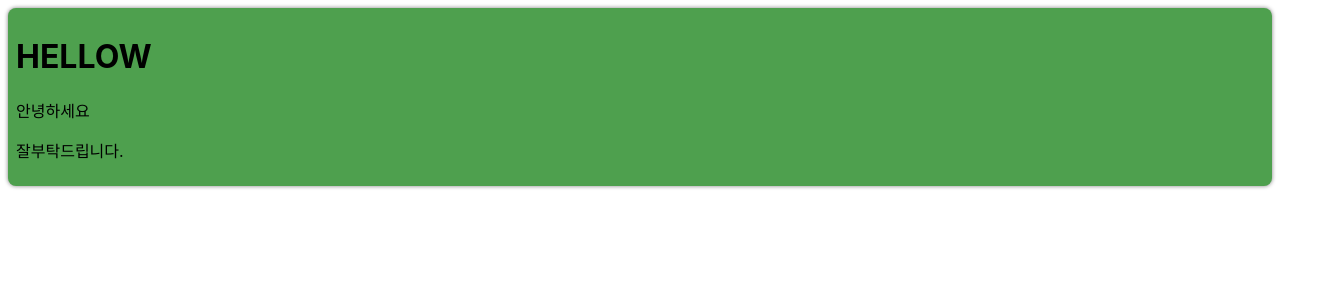
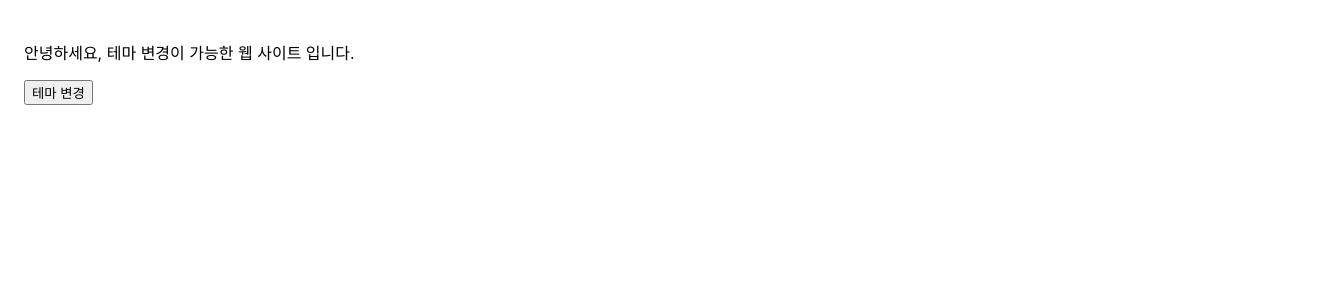
Before and after one commit to shekdns/react, a React (Create React App) app in the folder my-app/: page / in a window 1280 px wide. Shown: the top 300 px of the page, 1328 px wide, since content can reach past the window. Built offline with nearby package versions, Linux system fonts and the light colour scheme.

Commit message:
2022/07/26 context study

```diff
--- /dev/null
+++ b/my-app/src/chapter_14/DarkOrLight.jsx
@@ -0,0 +1,23 @@
+import { useState, useCallback } from "react";
+import MainContent from "./MainContent";
+import ThemeContext from "./ThemeContext";
+
+function DarkOrLight( props ) {
+  const[ theme, setTheme ] = useState( "light" );
+
+  const toggleTheme = useCallback(() => {
+    if( theme == "light" ) {
+      setTheme( "dark" );
+    } else if( theme == "dark" ) {
+      setTheme( "light" );
+    }
+  }, [theme]);
+
+  return (
+    <ThemeContext.Provider value={{ theme, toggleTheme }} >
+      <MainContent />
+    </ThemeContext.Provider>
+  )
+}
+
+export default DarkOrLight;
--- /dev/null
+++ b/my-app/src/chapter_14/MainContent.jsx
@@ -0,0 +1,23 @@
+import { useContext } from "react";
+import ThemeContext from "./ThemeContext";
+
+function MainContent( props ) {
+  const { theme, toggleTheme } = useContext( ThemeContext );
+
+  return (
+    <div
+      style={{
+        width: "100vw",
+        height: "100vh",
+        padding: "1.5rem",
+        backgroundColor: theme == "light" ? "white" : "black",
+        color: theme == "light" ? "black" : "white"
+      }}
+    >
+      <p>안녕하세요, 테마 변경이 가능한 웹 사이트 입니다.</p>
+      <button onClick={toggleTheme}>테마 변경</button>
+    </div>
+  );
+}
+
+export default MainContent;
--- /dev/null
+++ b/my-app/src/chapter_14/ThemeContext.jsx
@@ -0,0 +1,6 @@
+import React from "react";
+
+const ThemeContext = React.createContext();
+ThemeContext.displayName = "ThemeContext";
+
+export default ThemeContext;
--- a/my-app/src/index.js
+++ b/my-app/src/index.js
@@ -14,18 +14,27 @@
 //import AttendanceBook from './chapter_10/AttendanceBook';
 //import SignUp from './chapter_11/SignUp';
 //import Calculator from './chapter_12/Calculator';
-import ProfileCard from './chapter_13/ProfileCard';
+//import ProfileCard from './chapter_13/ProfileCard';
+import DarkOrLight from './chapter_14/DarkOrLight';
 
 
 const root = ReactDOM.createRoot( document.getElementById( 'root' ) );
 
-//13장
+//14장
 root.render(
   <React.StrictMode>
-    <ProfileCard />
+    <DarkOrLight />
   </React.StrictMode>,
   document.getElementById( 'root' )
 );
+
+//13장
+// root.render(
+//   <React.StrictMode>
+//     <ProfileCard />
+//   </React.StrictMode>,
+//   document.getElementById( 'root' )
+// );
 
 //12장
 // root.render(
```
Also changed, not shown: my-app/src/chapter_14/c14_1.jsx (added, +19 -0 lines), my-app/src/chapter_14/c14_2.jsx (added, +36 -0 lines), my-app/src/chapter_14/chapter_14_README.md (added, +17 -0 lines).
